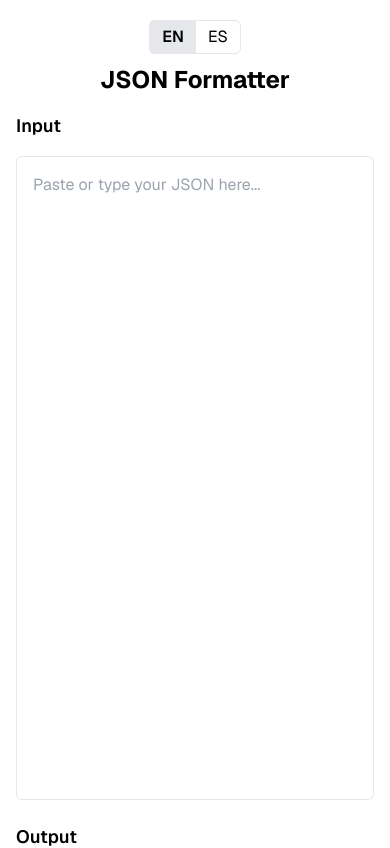
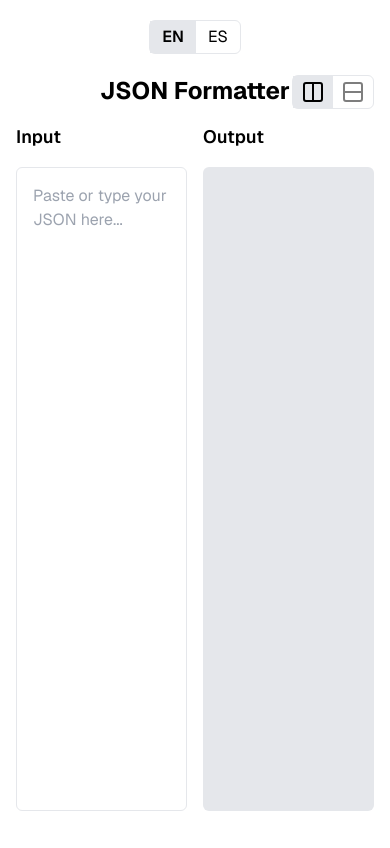
Before and after one commit to andremov/json-formatter, a Next.js app: page / in a window 390 px wide. Shown: the top 848 px of the page. Built offline with nearby package versions, Linux system fonts and the light colour scheme.

Commit message:
add rows and cols support

```diff
--- a/package.json
+++ b/package.json
@@ -11,6 +11,7 @@
   },
   "dependencies": {
     "@t3-oss/env-nextjs": "^0.10.1",
+    "clsx": "^2.1.1",
     "geist": "^1.3.0",
     "lucide-react": "^0.447.0",
     "next": "^14.2.4",
--- a/src/_components/json-formatter.tsx
+++ b/src/_components/json-formatter.tsx
@@ -1,9 +1,10 @@
 "use client";
 
 import { useState, useEffect, useCallback, Fragment } from "react";
-import { AlertCircle, Check, Copy } from "lucide-react";
+import { AlertCircle, Check, Columns2, Copy, Rows2Icon } from "lucide-react";
 import locale from "~/utils/locale.json";
 import type LocaleStrings from "~/utils/types";
+import clsx from "clsx";
 
 const debounce = (func: (arg: string) => void, delay: number) => {
   let timeoutId: NodeJS.Timeout;
@@ -18,6 +19,7 @@ export default function JSONFormatter({ lang = "en" }: { lang?: "en" | "es" }) {
   const [output, setOutput] = useState("");
   const [error, setError] = useState("");
   const [isCopied, setIsCopied] = useState(false);
+  const [showColumns, setShowColumns] = useState(true);
   const localeStrings = locale[lang] as LocaleStrings;
 
   // eslint-disable-next-line react-hooks/exhaustive-deps
@@ -60,11 +62,50 @@ export default function JSONFormatter({ lang = "en" }: { lang?: "en" | "es" }) {
 
   return (
     <div className="container mx-auto p-4 pt-16">
-      <h1 className="mb-4 text-center text-2xl font-bold">
-        {localeStrings.title}
-      </h1>
-      <div className="mx-auto grid max-w-3xl grid-cols-1 gap-4 md:grid-cols-2">
-        <div className="space-y-4">
+      <div className="relative mx-auto flex max-w-screen-md items-center justify-center">
+        <h1 className="mb-4 text-center text-2xl font-bold">
+          {localeStrings.title}
+        </h1>
+
+        <div className="absolute right-0 top-0 flex w-fit rounded-md border border-gray-200">
+          <button
+            className={clsx([
+              "px-2 py-1",
+              {
+                "bg-gray-200": showColumns,
+                "opacity-50": !showColumns,
+              },
+            ])}
+            onClick={() => setShowColumns(true)}
+          >
+            <Columns2 />
+          </button>
+
+          <button
+            className={clsx([
+              "px-2 py-1",
+              {
+                "bg-gray-200": !showColumns,
+                "opacity-50": showColumns,
+              },
+            ])}
+            onClick={() => setShowColumns(false)}
+          >
+            <Rows2Icon />
+          </button>
+        </div>
+      </div>
+
+      <div
+        className={clsx([
+          "mx-auto flex max-w-3xl gap-4",
+          {
+            "flex-row": showColumns,
+            "flex-col": !showColumns,
+          },
+        ])}
+      >
+        <div className="flex-1 space-y-4">
           <h2 className="text-lg font-semibold">
             {localeStrings.labels.input}
           </h2>
@@ -72,10 +113,16 @@ export default function JSONFormatter({ lang = "en" }: { lang?: "en" | "es" }) {
             placeholder={localeStrings.labels.data}
             value={input}
             onChange={(e) => setInput(e.target.value)}
-            className="h-[calc(100vh-200px)] min-h-[300px] w-full resize-none rounded-md border border-gray-200 p-4 outline-none transition focus:border-blue-400"
+            className={clsx([
+              "w-full resize-none rounded-md border border-gray-200 p-4 outline-none transition focus:border-blue-400",
+              {
+                "h-[calc(100vh-200px)] min-h-[300px]": showColumns,
+                "h-[calc(45vh-100px)] min-h-[300px]": !showColumns,
+              },
+            ])}
           />
         </div>
-        <div className="space-y-4">
+        <div className="flex-1 space-y-4">
           <div className="flex items-center justify-between">
             <h2 className="text-lg font-semibold">
               {localeStrings.labels.output}
@@ -83,10 +130,12 @@ export default function JSONFormatter({ lang = "en" }: { lang?: "en" | "es" }) {
             {output && (
               <button
                 onClick={handleCopy}
-                className={
-                  "flex items-center gap-2 rounded-md border border-gray-200 px-2 py-1 outline-none transition hover:bg-gray-200" +
-                  (isCopied ? "bg-green-600 text-white" : "")
-                }
+                className={clsx([
+                  "flex items-center gap-2 rounded-md border border-gray-200 px-2 py-1 outline-none transition hover:bg-gray-200",
+                  {
+                    "bg-green-600 text-white": isCopied,
+                  },
+                ])}
               >
                 {isCopied ? (
                   <Fragment>
@@ -103,7 +152,14 @@ export default function JSONFormatter({ lang = "en" }: { lang?: "en" | "es" }) {
             )}
           </div>
 
-          <div className="relative h-[calc(100vh-200px)] min-h-[300px]">
+          <div
+            className={clsx([
+              {
+                "relative h-[calc(100vh-200px)] min-h-[300px]": showColumns,
+                "relative h-[calc(45vh-100px)] min-h-[300px]": !showColumns,
+              },
+            ])}
+          >
             {error ? (
               <div className="absolute inset-0 flex flex-col items-center justify-center rounded-md border border-red-500 p-4 text-red-500">
                 <AlertCircle className="absolute left-5 top-5 h-4 w-4" />
```
Also changed, not shown: 1 other file (tests, documents, lock files or other folders).
